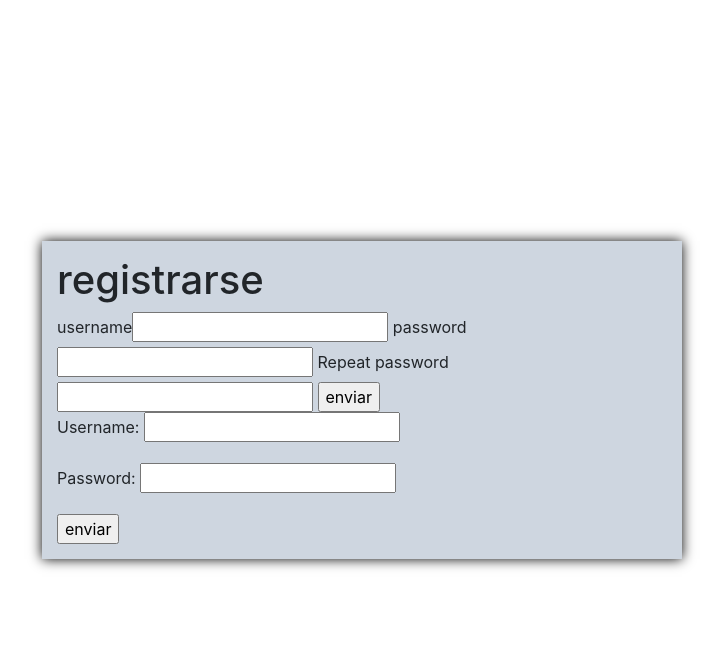
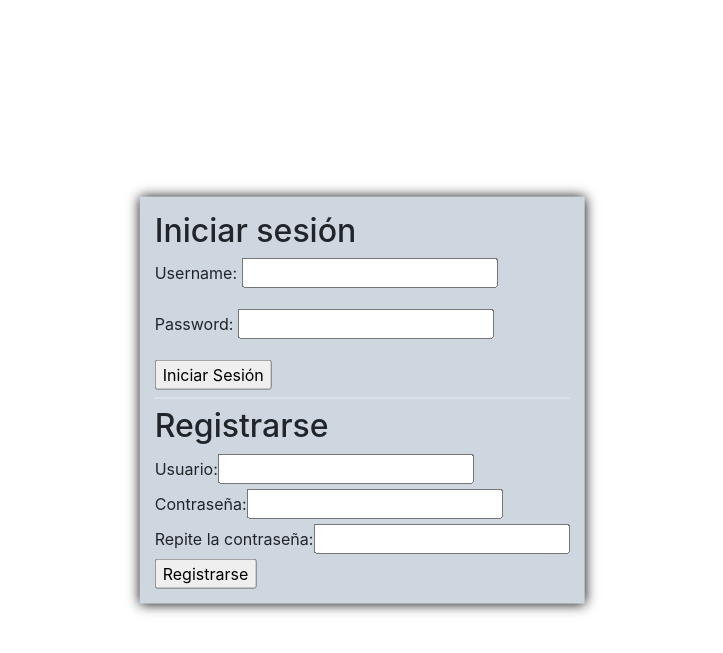
Before and after one commit to RubenDominguezTilve/DEUSTRONICS, a Django app: page /login/ in a window 1280 px wide. Shown: the top 653 px of the page, without its empty margins (278-1001 px from the left). Run offline with Django 3.2, Linux system fonts and the light colour scheme; some libraries are stand-ins or nearby versions.

Commit message:
Nuevo Login

```diff
--- a/app/templates/login.html
+++ b/app/templates/login.html
@@ -1,16 +1,26 @@
 {%extends 'base.html'%} {%block nav%}{%endblock%} {%block content%}
 <div class="login-wrapper">
-  <h1>registrarse</h1>
 
+
+  <h2>Iniciar sesión</h2>
+  <form action="{%url 'do_login'%}" method="POST">
+    {%csrf_token%}
+    {{login.as_p}}
+    <input type="submit" value="Iniciar Sesión" />
+  </form>
+
+  <div class="dropdown-divider"></div>
+
+  <h2>Registrarse</h2>
   <form action="{%url 'do_register'%}" method="POST">
     {%csrf_token%}
-    <label for="">username</label>{{form.username}} <label for="">password</label><input type="password" name="password" /> <label for="">Repeat password</label><input type="password" name="password1" />
-    <input type="submit" value="enviar" />
+    <label for="">Usuario: </label>{{form.username}} <br>
+    <label for="">Contraseña: </label><input type="password" name="password" /> <br>
+    <label for="">Repite la contraseña: </label><input type="password" name="password1" /> <br>
+    <input type="submit" value="Registrarse" />
   </form>
 
-  <form action="{%url 'do_login'%}" method="POST">
-    {%csrf_token%} {{login.as_p}}
-    <input type="submit" value="enviar" />
-  </form>
+
+
 </div>
 {%endblock%}
```
